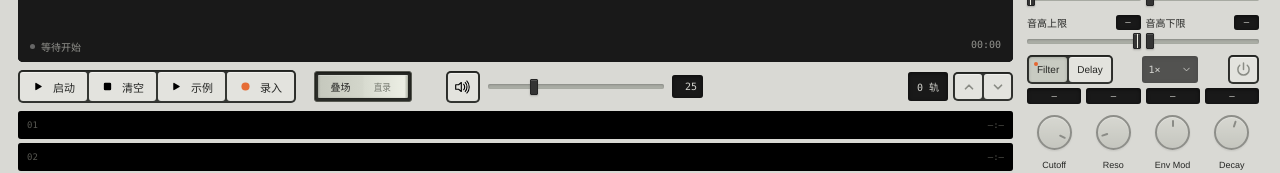
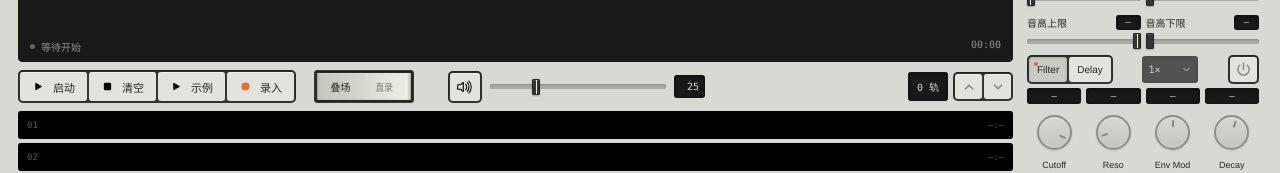
Before and after one commit to LaiYutao/serenity-web, a website with bundled scripts: page index.html in a window 1280 px wide. Shown: the part 589-762 px from the top of the page. Built offline with nearby package versions, Linux system fonts and the light colour scheme.

Commit message:
Refine recording rocker size and frame thickness

```diff
--- a/style.css
+++ b/style.css
@@ -107,7 +107,7 @@ dialog{border:0;border-radius:6px;background:var(--panel);color:var(--ink);max-w
 .transport-group{display:flex;align-items:center;gap:18px;min-width:0}
 /* Orthographic top view: rectangular face; depth is conveyed only by shading. */
 .record-rocker{flex:none}
-#record-mode{position:relative;display:block;width:98px;height:31px;padding:3px;border:1px solid #575951;border-radius:3px;background:#2e302b;box-shadow:inset 0 1px 3px #0009}
+#record-mode{position:relative;display:block;width:100px;height:33px;padding:2px;border:1px solid #353733;border-radius:3px;background:#2e302b;box-shadow:inset 0 1px 2px #0006}
 .rocker-face{display:flex;align-items:stretch;width:100%;height:100%;border-radius:1px;background:linear-gradient(90deg,#c5c8bd 0%,#d3d6cb 49%,#d8dbd0 52%,#eceee4 96%,#acb0a3 100%);box-shadow:inset 1px 0 2px #0003,inset 0 1px #fff6,1px 1px 2px #0004}
 .rocker-face>span{display:flex;flex:1;align-items:center;justify-content:center;white-space:nowrap;font-size:10px;font-weight:500;color:#74786d;cursor:pointer}
 #record-mode[aria-checked=false] [data-record-choice=field],#record-mode[aria-checked=true] [data-record-choice=audio]{color:var(--ink)}
```
